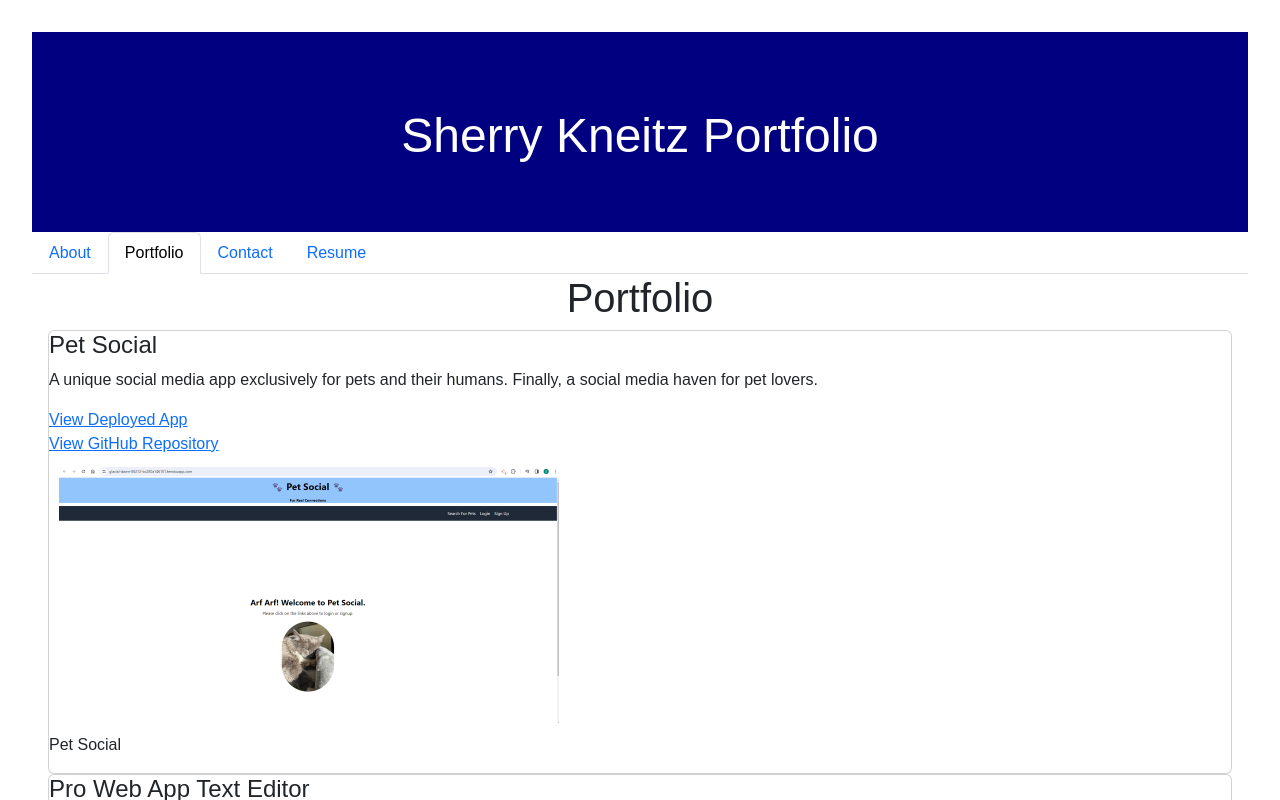
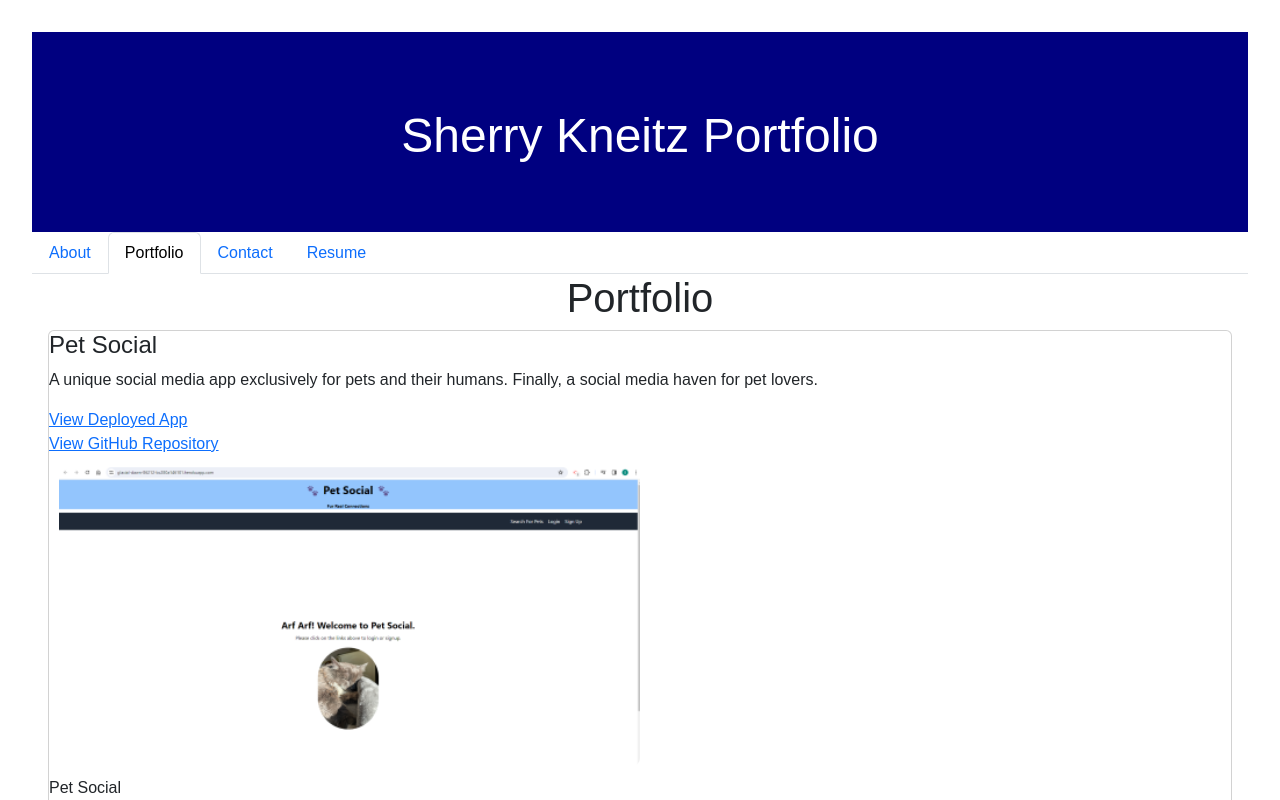
Before and after one commit to SherryK1103/React-Portfolio, a React (Vite) app: page /Portfolio in a window 1280 px wide. Shown: the top 800 px of the page. Built offline with nearby package versions, Linux system fonts and the light colour scheme.

Commit message:
added image sizing in projectport css file to make all images uniform in size

```diff
--- a/src/pages/Portfolio.jsx
+++ b/src/pages/Portfolio.jsx
@@ -1,5 +1,5 @@
 import Projects from '../components/Projects';
-// import '../styles/ProjectPort.css';
+import '../styles/ProjectPort.css';
 
 export default function Portfolio() {
   return (
--- a/src/styles/ProjectPort.css
+++ b/src/styles/ProjectPort.css
@@ -12,5 +12,11 @@ h1 {
   }
 
   .image-card {
-    padding: 10px 10px 10px 10px;
+    padding: 10px;
   }
+
+  .image-card img {
+    width: 50%; /* Makes the image take up the full width of its container */
+    height: 300px;
+    border-radius: 8px;
+  }
```
